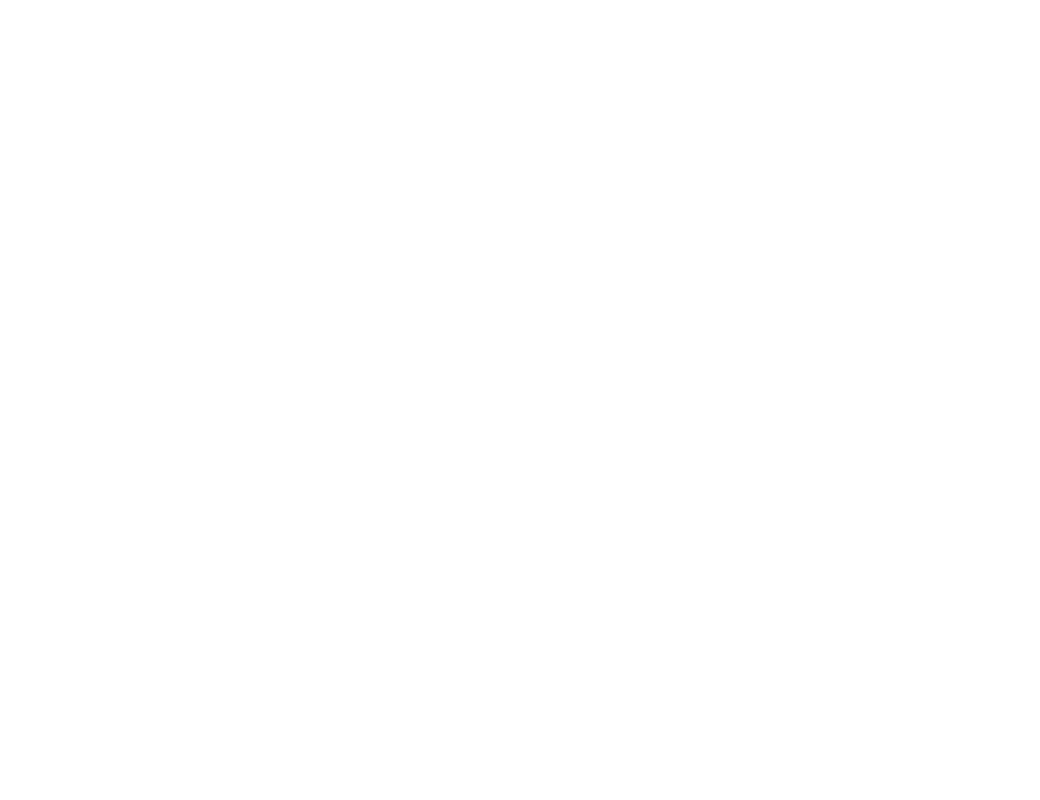
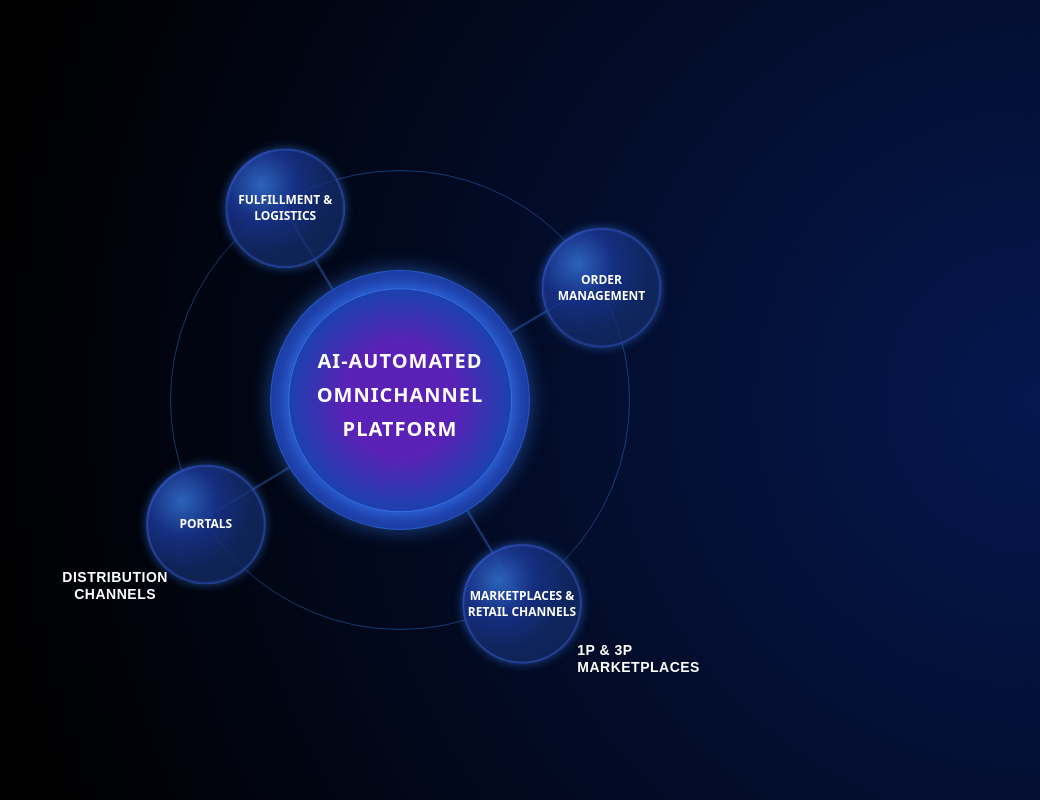
Before and after one commit to asadishaq15/lead-forms, a React (Vite) app: page /platformzos2 in a window 1280 px wide. Before the commit this address had no page. Shown: the whole page, without its empty margins (240-1280 px from the left). Built offline with nearby package versions, Linux system fonts and the light colour scheme.

Commit message:
add new ring

```diff
--- a/src/App.jsx
+++ b/src/App.jsx
@@ -57,8 +57,8 @@ function App() {
        <Route path="/ssdi-cpa-fps-2" element={<GrowXForm4 />} />
 
           {/* <Route path="/weaves" element={<GradientWaves />} />
-         <Route path="/test" element={<PlatformzOrbital />} />
-         <Route path="/platformzos2" element={<InnerPlatform />} />  */}
+         <Route path="/test" element={<PlatformzOrbital />} />  */}
+         <Route path="/platformzos2" element={<InnerPlatform />} />
         <Route path="/platformzos" element={<Test2 />} />
       </Routes>
     </Router>
--- a/src/Components/InnerPlatform.jsx
+++ b/src/Components/InnerPlatform.jsx
@@ -20,25 +20,60 @@ const InnerPlatform = () => {
 
   const createInnerBubbles = () => {
     const bubbles = [];
-    const radius = 180;
+    const orbitRadius = 230; // Distance from center to bubble centers
+    const coreRadius = 110; // Core slim ring radius (220px / 2)
 
     const innerBubblesData = [
       { name: "ORDER MANAGEMENT", position: "top" },
-      { name: "MARKETPLACES & RETAIL CHANNELS", position: "right", extraText: "1P & 3P MARKETPLACES" },
-      { name: "PORTALS", position: "bottom", extraText: "DISTRIBUTION CHANNELS" },
+      {
+        name: "MARKETPLACES & RETAIL CHANNELS",
+        position: "right",
+        outerText: "1P & 3P MARKETPLACES"
+      },
+      {
+        name: "PORTALS",
+        position: "bottom",
+        outerText: "DISTRIBUTION CHANNELS"
+      },
       { name: "FULFILLMENT & LOGISTICS", position: "left" },
     ];
 
     for (let i = 0; i < innerBubblesCount; i++) {
       const angle = (i / innerBubblesCount) * 2 * Math.PI - Math.PI / 4; // Start from top
-      const x = Math.round(radius * Math.cos(angle));
-      const y = Math.round(radius * Math.sin(angle));
+      const x = Math.round(orbitRadius * Math.cos(angle));
+      const y = Math.round(orbitRadius * Math.sin(angle));
 
-      // Calculate connection line coordinates
-      const lineLength = radius;
-      const lineAngle = angle;
-      const lineEndX = lineLength * Math.cos(lineAngle);
-      const lineEndY = lineLength * Math.sin(lineAngle);
+      // Calculate line length - distance from core ring to bubble position
+      const lineLength = orbitRadius - coreRadius;
+
+      // Determine if this bubble has outer text
+      const hasOuterText = innerBubblesData[i].outerText;
+
+      // Calculate outer text position - move it farther from the center
+      const outerTextPositioning = () => {
+        // Handle the PORTALS (bottom) and MARKETPLACES (right) differently
+        if (innerBubblesData[i].position === "bottom") {
+          return {
+            position: 'absolute',
+            width: '150px',
+            textAlign: 'center',
+            top: '70px',
+            right: '90%',
+            transform: 'translateX(-50%)',
+            animation: 'counter-rotate 140s linear infinite'
+          };
+        } else if (innerBubblesData[i].position === "right") {
+          return {
+            position: 'absolute',
+            width: '120px',
+            textAlign: 'left',
+            right: '-125px',
+            top: '20%',
+            transform: 'translateY(-50%)',
+            animation: 'counter-rotate 140s linear infinite'
+          };
+        }
+      };
 
       bubbles.push(
         <div
@@ -52,38 +87,39 @@ const InnerPlatform = () => {
           <div
             className="connection-line"
             style={{
-              width: `${radius}px`,
-              transform: `rotate(${(angle * 180) / Math.PI}deg) translateX(${-radius / 2}px)`,
-              left: `-${x}px`,
-              top: `-${y}px`
+              width: `${lineLength}px`,
+              transform: `rotate(${(angle * 180) / Math.PI + 180}deg)`, // +180 to point toward core
+              transformOrigin: "0 0",
+              position: "absolute",
+              left: "0",
+              top: "0",
             }}
           >
             <div className="energy-pulse"></div>
           </div>
 
+          <div className="bubble-rot-wrapper">
             <div className="platform-bubble inner-bubble">
-            <div className="bubble-content">{innerBubblesData[i].name}</div>
+              <div className="bubble-label">{innerBubblesData[i].name}</div>
             </div>
 
-          {/* Extra text below specific bubbles */}
-          {innerBubblesData[i].extraText && (
+            {/* Render outer text if present */}
+            {hasOuterText && (
              <div
-              className="bubble-extra-text"
-              style={{
-                transform: `rotate(${(-angle * 180) / Math.PI}deg)`,
-                bottom: innerBubblesData[i].position === "bottom" ? "-40px" : "auto",
-                right: innerBubblesData[i].position === "right" ? "-40px" : "auto"
-              }}
+             className={`outer-text ${innerBubblesData[i].position}`}
+             style={outerTextPositioning()}
            >
-              {innerBubblesData[i].extraText}
+             {innerBubblesData[i].outerText}
            </div>
             )}
+          </div>
         </div>
       );
     }
 
     return bubbles;
   };
+
 
   return (
     <div className="full-page-container">
@@ -97,8 +133,7 @@ const InnerPlatform = () => {
           </div>
         </div>
 
-        <div className="orbit-path inner-orbit" />
-
+        <div className="inner-solid-ring" />
         <div ref={innerOrbitRef} className="inner-orbit-circle">
           {createInnerBubbles()}
         </div>
--- a/src/Components/inner-platform.css
+++ b/src/Components/inner-platform.css
@@ -1,4 +1,5 @@
 /* Full page container - centered page */
+
 .full-page-container {
     width: 100%;
     height: 100vh;
@@ -21,6 +22,36 @@
     align-items: center;
     overflow: visible;
     z-index: 10;
+  }
+
+  .inner-solid-ring {
+    position: absolute;
+    left: 50%;
+    top: 50%;
+    transform: translate(-50%, -50%);
+    width: 460px;              /* same radius as inner-orbit-circle */
+    height: 460px;
+    border-radius: 50%;
+    border: 1px solid rgba(59, 130, 246, 0.4); /* same as core-slim-ring */
+    background: transparent;
+    box-shadow: none;          /* solid appearance, no glow */
+    pointer-events: none;
+    z-index: 3;                /* sits behind bubbles */
+  }
+
+  .orbit-path.inner-orbit.duplicate-ring {
+    left: 50%;
+    top: 50%;
+    transform: translate(-50%, -50%);
+    position: absolute;
+    width: 480px;   /* same radius/size as main inner orbit */
+    height: 480px;
+    border-radius: 50%;
+    border: 1px solid rgba(59, 130, 246, 0.4);
+    background: transparent;
+    box-shadow: none;
+    pointer-events: none;
+    z-index: 3; /* adjust if you want it above/below the other ring */
   }
 
   /* visible inner orbit ring */
@@ -57,6 +88,7 @@
     background-color: rgba(59, 130, 246, 0.4);
     transform-origin: left center;
     z-index: 1;
+    pointer-events: none;
   }
 
   /* Animated energy pulse on connection lines */
@@ -67,13 +99,13 @@
     border-radius: 50%;
     background-color: #3b82f6;
     top: -4px;
-    animation: energyPulse 3s infinite;
+    animation: energyPulseReverse 3s infinite;
   }
 
   /* Bubble style */
   .platform-bubble {
     position: relative;
-    width: 120px;
+    width: 180px;
     height: 120px;
     border-radius: 50%;
     background-image: radial-gradient(
@@ -88,12 +120,11 @@
     align-items: center;
     color: white;
     text-align: center;
-    font-size: 14px;
+    font-size: 12px;
     font-weight: 700;
     margin-left: -60px;
     margin-top: -60px;
     z-index: 4;
-    animation: counter-rotate 140s linear infinite;
     overflow: hidden;
     transition: transform 180ms ease;
     box-shadow: 0 0 10px 0 rgba(59,130,246,0.5);
@@ -102,35 +133,30 @@
 
   /* Inner bubble adjustments */
   .inner-bubble {
-    width: 110px;
-    height: 110px;
+    width: 120px;
+    height: 120px;
     margin-left: -55px;
     margin-top: -55px;
     line-height: 1.3;
   }
 
-  /* bubble text style */
+  /* NEW: Counter-rotate class for consistent text orientation */
+  .counter-rotate-text {
+    padding: 10px;
+    animation: counter-rotate 140s linear infinite;
+  }
+
+  /* bubble text style - removed animation from here */
   .bubble-content {
     padding: 10px;
-    transform: rotate(0deg);
-    animation: maintain-orientation 140s linear infinite;
   }
 
-  /* Extra text below bubbles */
-  .bubble-extra-text {
-    position: absolute;
-    color: white;
-    font-size: 12px;
-    text-align: center;
-    animation: maintain-orientation 140s linear infinite;
-    width: 120px;
-  }
 
   /* Core in center */
   .platform-core {
     position: relative;
-    width: 200px;
-    height: 200px;
+    width: 260px;
+    height: 260px;
     display: flex;
     flex-direction: column;
     justify-content: center;
@@ -141,7 +167,7 @@
     z-index: 5;
     background-image: radial-gradient(
       circle at center,
-      #3b82f6 0%,
+      #5b21b6 30%,
       #1e40af 60%,
       #1e3a8a 100%
     );
@@ -165,8 +191,8 @@
   /* Slim ring around the core */
   .core-slim-ring {
     position: absolute;
-    width: 220px;
-    height: 220px;
+    width: 200px;
+    height: 200px;
     left: 50%;
     top: 50%;
     transform: translate(-50%, -50%);
@@ -174,7 +200,22 @@
     border: 1px solid rgba(59, 130, 246, 0.4);
     z-index: 3;
     pointer-events: none;
+    animation: coreRingPulsate 4s ease-in-out infinite;
+    box-shadow: 0 0 8px 2px rgba(59, 130, 246, 0.3);
   }
+
+  .outer-text {
+    color: white;
+    font-weight: 600;
+    font-size: 14px;
+    line-height: 1.2;
+    text-transform: uppercase;
+    letter-spacing: 0.5px;
+    z-index: 5;
+    pointer-events: none;
+    font-family: sans-serif;
+  }
+
 
   /* Keyframes */
   @keyframes rotate {
@@ -187,21 +228,52 @@
     to { transform: rotate(-360deg); }
   }
 
+  /* Original animation - kept for reference */
   @keyframes maintain-orientation {
     from { transform: rotate(0deg); }
     to { transform: rotate(360deg); }
   }
 
-  @keyframes energyPulse {
-    0% { left: 0%; opacity: 1; }
-    100% { left: 100%; opacity: 0.2; }
+  @keyframes energyPulseReverse {
+    0% { left: 100%; opacity: 1; }
+    100% { left: 0%; opacity: 0.2; }
+  }
+
+  @keyframes coreRingPulsate {
+    0% {
+      width: 215px;
+      height: 215px;
+      border-color: rgba(59, 130, 246, 0.4);
+      box-shadow: 0 0 8px 2px rgba(59, 130, 246, 0.3);
+    }
+    50% {
+      width: 225px;
+      height: 225px;
+      border-color: rgba(59, 130, 246, 0.8);
+      box-shadow: 0 0 12px 4px rgba(59, 130, 246, 0.6);
+    }
+    100% {
+      width: 215px;
+      height: 215px;
+      border-color: rgba(59, 130, 246, 0.4);
+      box-shadow: 0 0 8px 2px rgba(59, 130, 246, 0.3);
+    }
   }
 
   /* responsive scaling */
   @media (max-width: 740px) {
+
+    .outer-text {
+        font-size: 16px;
+        width: 400px;
+      }
+
     .orbital-platform-container.inner-only { transform: scale(0.78); }
   }
 
   @media (max-width: 500px) {
+    .outer-text {
+        font-size: 10px;
+      }
     .orbital-platform-container.inner-only { transform: scale(0.60); }
   }
```
Lines whose indentation alone changed are shown as unchanged.
